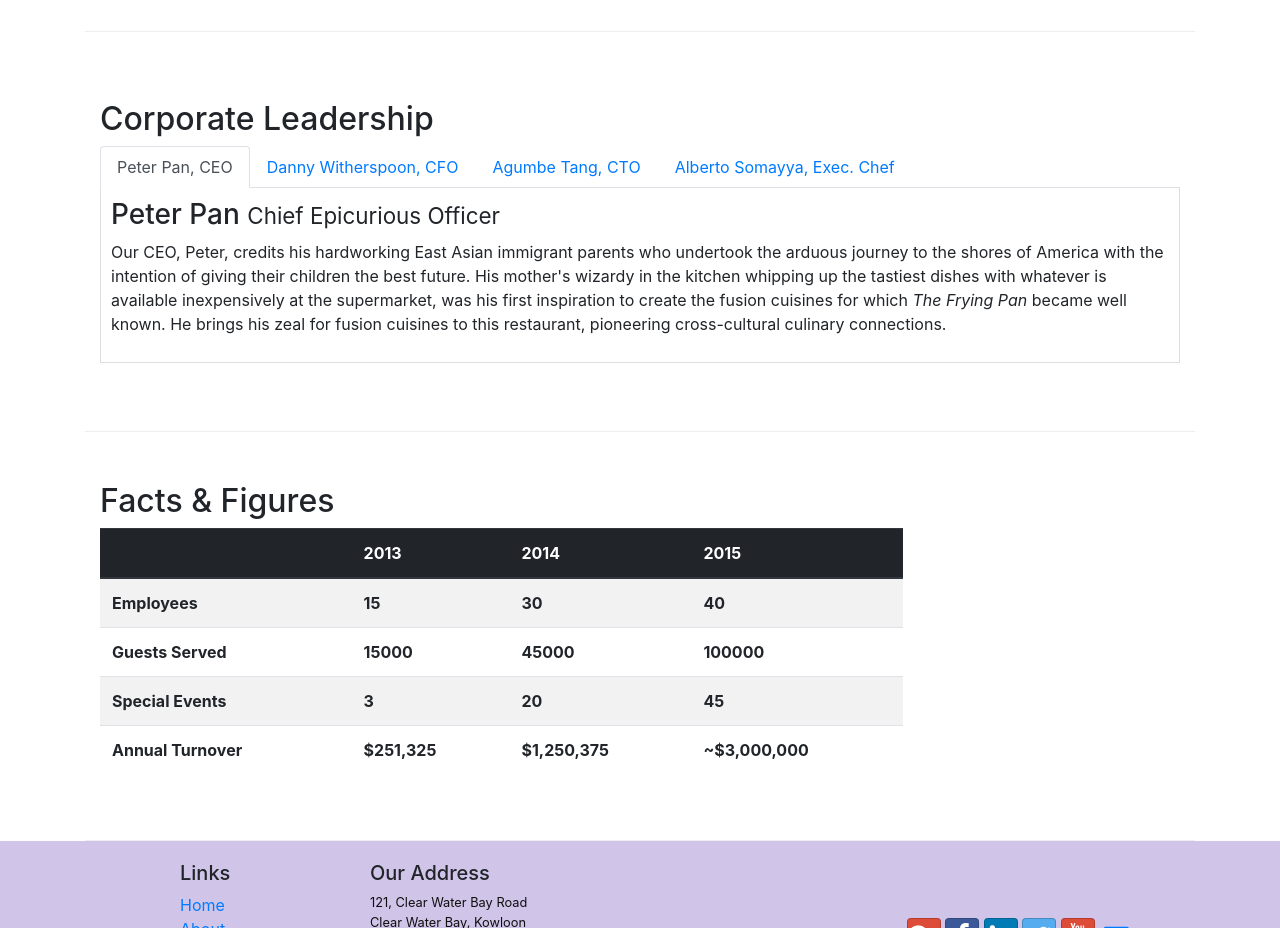
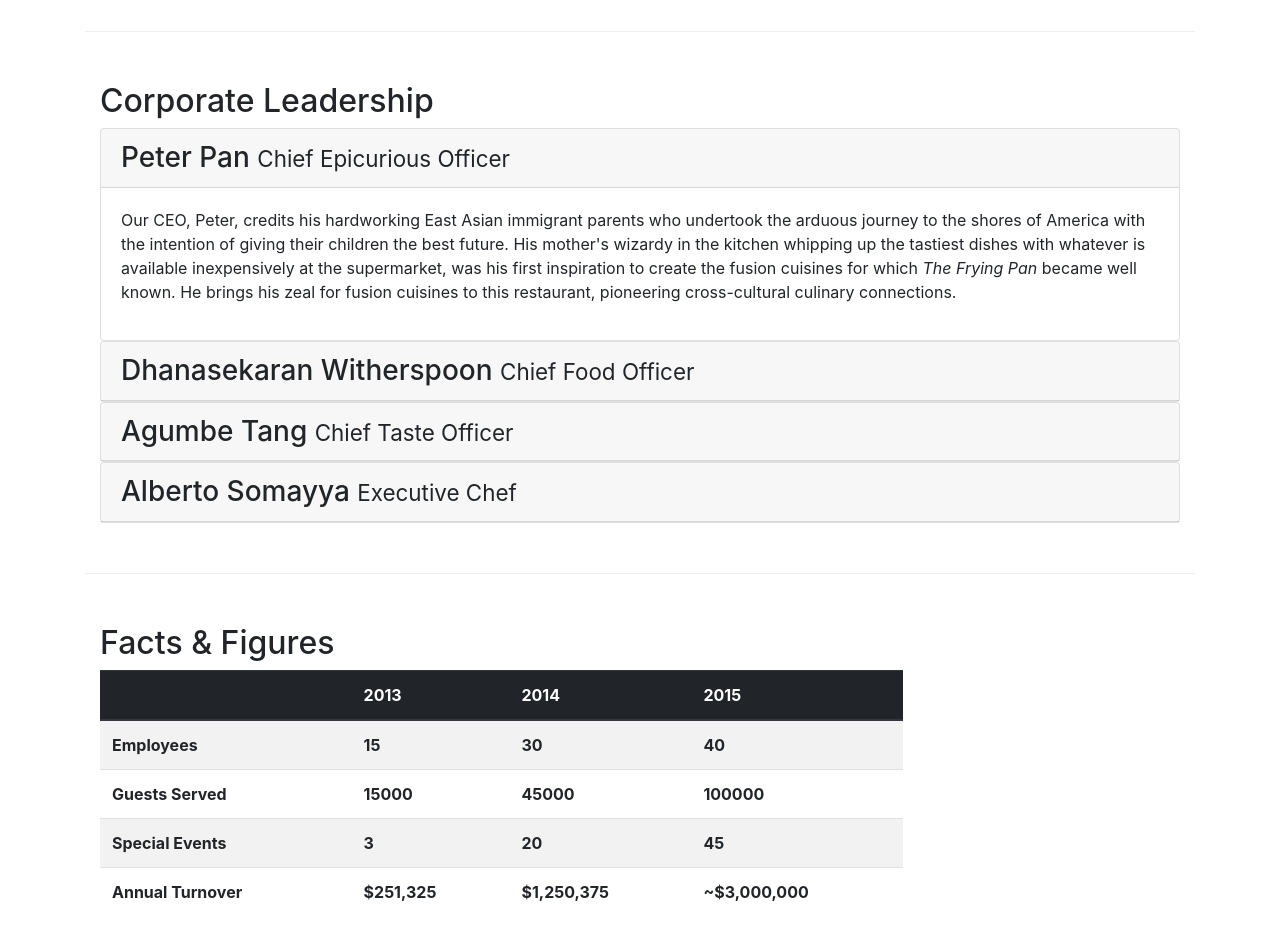
Before and after one commit to HaiDang-SE161026/conFusion, a website: page aboutus.html in a window 1280 px wide. Shown: the part 940-1868 px from the top of the page. Drawn offline with nearby package versions, Linux system fonts and the light colour scheme.

Commit message:
Accordion

```diff
--- a/aboutus.html
+++ b/aboutus.html
@@ -109,7 +109,7 @@
             <div class="col-12">
                 <h2>Corporate Leadership</h2>
                 <!--Tab Navigation-->
-                <ul class="nav nav-tabs">
+                <!--<ul class="nav nav-tabs">
                     <li class="nav-item">
                         <a class="nav-link active" href="#peter" role="tab" data-toggle="tab">Peter Pan, CEO</a>
                     </li>
@@ -122,10 +122,10 @@
                     <li class="nav-item">
                         <a class="nav-link" href="#alberto" role="tab" data-toggle="tab">Alberto Somayya, Exec. Chef</a>
                     </li>
-                </ul>
+                </ul>-->
 
                 <!--Tabs Content-->
-                <div class="tab-content">
+                <!--<div class="tab-content">
                     <div role="tabpanel" class="tab-pane fade show active" id="peter">
                         <h3>Peter Pan <small>Chief Epicurious Officer</small></h3>
                         <p class="d-none d-sm-block">Our CEO, Peter, credits his hardworking East Asian immigrant parents who undertook the arduous journey to the shores of America with the intention of giving their children the best future. His mother's wizardy in the kitchen whipping up the tastiest dishes with whatever is available inexpensively at the supermarket, was his first inspiration to create the fusion cuisines for which <em>The Frying Pan</em> became well known. He brings his zeal for fusion cuisines to this restaurant, pioneering cross-cultural culinary connections.</p>
@@ -141,6 +141,69 @@
                     <div role="tabpanel" class="tab-pane fade" id="alberto">
                         <h3>Alberto Somayya <small>Executive Chef</small></h3>
                         <p class="d-none d-sm-block">Award winning three-star Michelin chef with wide International experience having worked closely with whos-who in the culinary world, he specializes in creating mouthwatering Indo-Italian fusion experiences. He says, <em>Put together the cuisines from the two craziest cultures, and you get a winning hit! Amma Mia!</em></p>
+                    </div>
+                </div>-->
+
+                <!--Collapse Accordion-->
+                <div id="accordion">
+                    <div class="card">
+                        <div class="card-header" role="tab" id="peterhead">
+                            <h3 class="mb-0">
+                                <a data-toggle="collapse" data-target="#peter">
+                                    Peter Pan <small>Chief Epicurious Officer</small>
+                                </a>
+                            </h3>
+                        </div>
+                        <div class="collapse show" id="peter" data-parent="#accordion">
+                            <div class="card-body">
+                                <p class="d-none d-sm-block">Our CEO, Peter, credits his hardworking East Asian immigrant parents who undertook the arduous journey to the shores of America with the intention of giving their children the best future. His mother's wizardy in the kitchen whipping up the tastiest dishes with whatever is available inexpensively at the supermarket, was his first inspiration to create the fusion cuisines for which <em>The Frying Pan</em> became well known. He brings his zeal for fusion cuisines to this restaurant, pioneering cross-cultural culinary connections.</p>
+                            </div>
+                        </div>
+                    </div>
+
+                    <div class="card">
+                        <div class="card-header" role="tab" id="dannyhead">
+                            <h3 class="mb-0">
+                                <a class="collapsed" data-toggle="collapse" data-target="#danny">
+                                    Dhanasekaran Witherspoon <small>Chief Food Officer</small>
+                                </a>
+                            </h3>
+                        </div>
+                        <div class="collapse" id="danny" data-parent="#accordion">
+                            <div class="card-body">
+                                <p class="d-none d-sm-block">Our CFO, Danny, as he is affectionately referred to by his colleagues, comes from a long established family tradition in farming and produce. His experiences growing up on a farm in the Australian outback gave him great appreciation for varieties of food sources. As he puts it in his own words, <em>Everything that runs, wins, and everything that stays, pays!</em></p>
+                            </div>
+                        </div>
+                    </div>
+
+                    <div class="card">
+                        <div class="card-header" role="tab" id="agumbehead">
+                            <h3 class="mb-0">
+                                <a class="collapsed" data-toggle="collapse" data-target="#agumbe">
+                                    Agumbe Tang <small>Chief Taste Officer</small>
+                                </a>
+                            </h3>
+                        </div>
+                        <div class="collapse" id="agumbe" data-parent="#accordion">
+                            <div class="card-body">
+                                <p class="d-none d-sm-block">Blessed with the most discerning gustatory sense, Agumbe, our CTO, personally ensures that every dish that we serve meets his exacting tastes. Our chefs dread the tongue lashing that ensues if their dish does not meet his exacting standards. He lives by his motto, <em>You click only if you survive my lick.</em></p>
+                            </div>
+                        </div>
+                    </div>
+
+                    <div class="card">
+                        <div class="card-header" role="tab" id="albertohead">
+                            <h3 class="mb-0">
+                                <a class="collapsed" data-toggle="collapse" data-target="#alberto">
+                                    Alberto Somayya <small>Executive Chef</small>
+                                </a>
+                            </h3>
+                        </div>
+                        <div class="collapse" id="alberto" data-parent="#accordion">
+                            <div class="card-body">
+                                <p class="d-none d-sm-block">Award winning three-star Michelin chef with wide International experience having worked closely with whos-who in the culinary world, he specializes in creating mouthwatering Indo-Italian fusion experiences. He says, <em>Put together the cuisines from the two craziest cultures, and you get a winning hit! Amma Mia!</em></p>
+                            </div>
+                        </div>
                     </div>
                 </div>
             </div>
```
